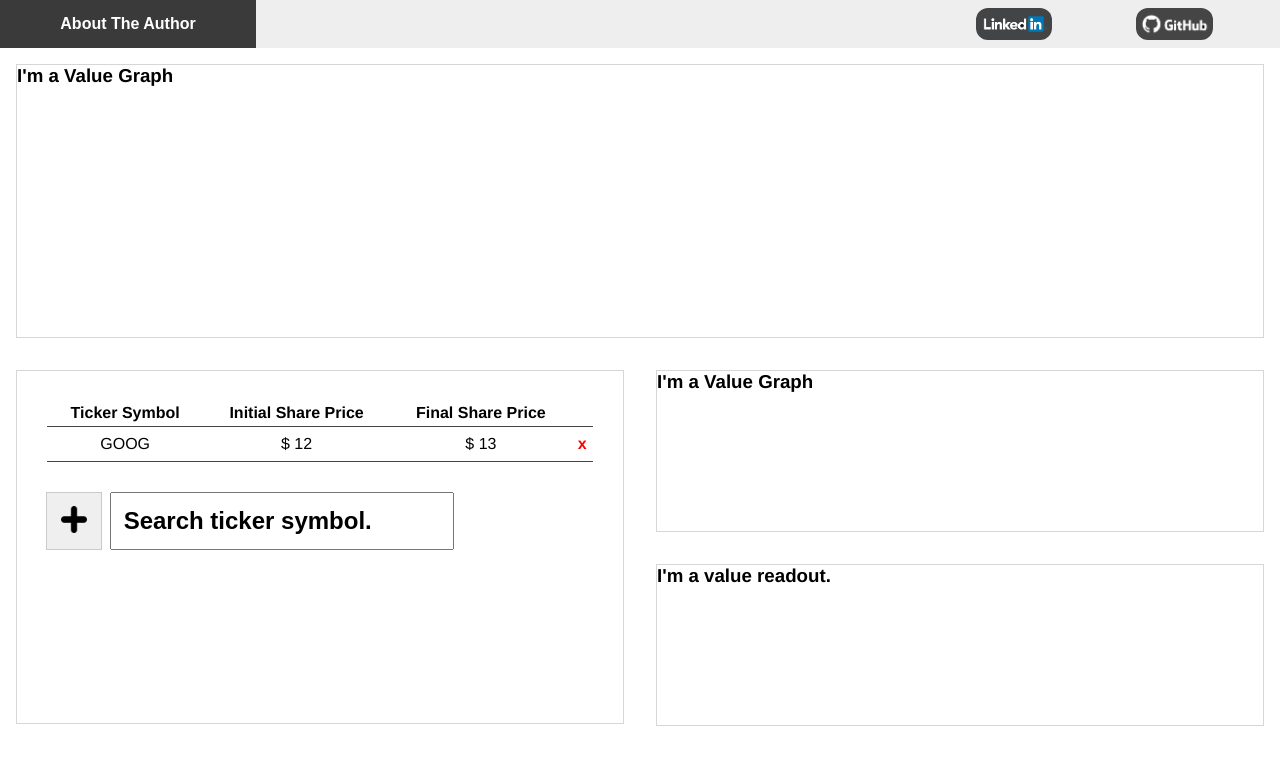
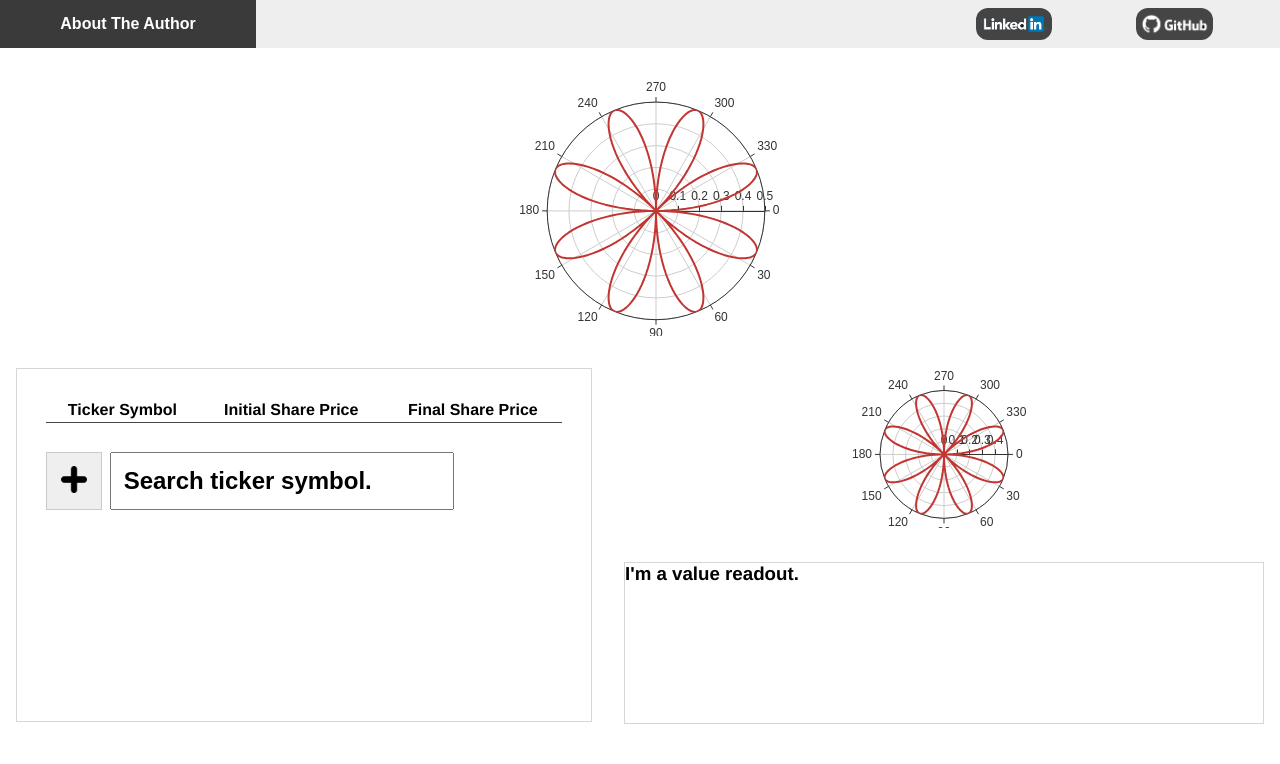
Before and after one commit to HarryMWinters/stock-price-delta, a Vue app: page / in a window 1280 px wide. Shown: the top 764 px of the page. Built offline with nearby package versions, Linux system fonts and the light colour scheme.

Commit message:
Add Multi and single graph w/ echats

```diff
--- a/package.json
+++ b/package.json
@@ -10,7 +10,9 @@
   "dependencies": {
     "axios": "^0.19.0",
     "core-js": "^2.6.5",
-    "vue": "^2.6.10"
+    "echarts": "^4.2.1",
+    "vue": "^2.6.10",
+    "vue-echarts": "^4.0.3"
   },
   "devDependencies": {
     "@vue/cli-plugin-babel": "^3.11.0",
--- a/public/index.html
+++ b/public/index.html
@@ -1,15 +1,20 @@
 <!DOCTYPE html>
 <html lang="en">
   <head>
-    <meta charset="utf-8">
-    <meta http-equiv="X-UA-Compatible" content="IE=edge">
-    <meta name="viewport" content="width=device-width,initial-scale=1.0">
-    <link rel="icon" href="<%= BASE_URL %>favicon.ico">
+    <meta charset="utf-8" />
+    <meta http-equiv="X-UA-Compatible" content="IE=edge" />
+    <meta name="viewport" content="width=device-width,initial-scale=1.0" />
+    <link rel="icon" href="<%= BASE_URL %>favicon.ico" />
+    <!-- <script src="https://cdn.jsdelivr.net/npm/echarts@4.1.0/dist/echarts.js"></script> -->
+    <!-- <script src="https://cdn.jsdelivr.net/npm/vue-echarts@4.0.2"></script> -->
     <title>stock-price-delta</title>
   </head>
   <body>
     <noscript>
-      <strong>We're sorry but stock-price-delta doesn't work properly without JavaScript enabled. Please enable it to continue.</strong>
+      <strong
+        >We're sorry but stock-price-delta doesn't work properly without
+        JavaScript enabled. Please enable it to continue.</strong
+      >
     </noscript>
     <div id="app"></div>
     <!-- built files will be auto injected -->
--- a/src/App.vue
+++ b/src/App.vue
@@ -1,7 +1,7 @@
 <template>
   <div id="app">
     <Nav />
-    <ValueGraph class="large" />
+    <MultiGraph />
     <ControlPanel v-bind:stocks="stocks" v-bind:dates="dates" />
   </div>
 </template>
@@ -9,25 +9,18 @@
 <script>
 import Nav from "./components/nav//Nav.vue";
 import ControlPanel from "./components/control-panel/ControlPanel.vue";
-import ValueGraph from "./components/value-graph/ValueGraph.vue";
+import MultiGraph from "./components/mutli-graph/MultiGraph.vue";
 
 export default {
   name: "app",
   components: {
     Nav,
-    ValueGraph,
+    MultiGraph,
     ControlPanel
   },
   data() {
     return {
-      stocks: [
-        {
-          symbol: "GOOG",
-          initialSharePrice: 12.0,
-          finalSharePrice: 13.0,
-          priceArray: [12.0, 15.0, 13.0]
-        }
-      ],
+      stocks: [],
       dates: {
         initial: "2019-07-01",
         final: "2019-07-02"
--- a/src/components/control-panel/ControlPanel.vue
+++ b/src/components/control-panel/ControlPanel.vue
@@ -2,7 +2,7 @@
   <div class="ControlPanel">
     <StockPicker v-bind:stocks="stocks" v-bind:dates="dates" />
     <div class="col">
-      <ValueGraph />
+      <SingleGraph />
       <ValueReadout />
     </div>
   </div>
@@ -10,7 +10,7 @@
 
 <script>
 import StockPicker from "../stock-picker/StockPicker.vue";
-import ValueGraph from "../value-graph/ValueGraph.vue";
+import SingleGraph from "./single-graph/SingleGraph.vue";
 import ValueReadout from "./value-readout/ValueReadout.vue";
 
 export default {
@@ -21,7 +21,7 @@ export default {
   },
   components: {
     StockPicker,
-    ValueGraph,
+    SingleGraph,
     ValueReadout
   }
 };
--- /dev/null
+++ b/src/components/control-panel/single-graph/SingleGraph.vue
@@ -0,0 +1,76 @@
+<template>
+  <v-chart :options="polar" />
+</template>
+
+<script>
+import ECharts from "vue-echarts";
+import "echarts/lib/chart/line";
+import "echarts/lib/component/polar";
+
+export default {
+  name: "SingleGraph",
+  components: {
+    "v-chart": ECharts
+  },
+  data() {
+    let data = [];
+
+    for (let i = 0; i <= 360; i++) {
+      let t = (i / 180) * Math.PI;
+      let r = Math.sin(2 * t) * Math.cos(2 * t);
+      data.push([r, i]);
+    }
+
+    return {
+      polar: {
+        title: {
+          text: "极坐标双数值轴"
+        },
+        legend: {
+          data: ["line"]
+        },
+        polar: {
+          center: ["50%", "54%"]
+        },
+        tooltip: {
+          trigger: "axis",
+          axisPointer: {
+            type: "cross"
+          }
+        },
+        angleAxis: {
+          type: "value",
+          startAngle: 0
+        },
+        radiusAxis: {
+          min: 0
+        },
+        series: [
+          {
+            coordinateSystem: "polar",
+            name: "line",
+            type: "line",
+            showSymbol: false,
+            data: data
+          }
+        ],
+        animationDuration: 2000
+      }
+    };
+  }
+};
+</script>
+
+<style scoped>
+.echarts {
+  padding: 0;
+  width: 100%;
+  margin: 1rem;
+  height: 10em;
+}
+
+.large {
+  margin: 1rem;
+  height: 17em;
+}
+</style>
--- /dev/null
+++ b/src/components/mutli-graph/MultiGraph.vue
@@ -0,0 +1,71 @@
+<template>
+  <v-chart :options="polar" />
+</template>
+
+<script>
+import ECharts from "vue-echarts";
+import "echarts/lib/chart/line";
+import "echarts/lib/component/polar";
+
+export default {
+  name: "MultiGraph",
+  components: {
+    "v-chart": ECharts
+  },
+  data() {
+    let data = [];
+
+    for (let i = 0; i <= 360; i++) {
+      let t = (i / 180) * Math.PI;
+      let r = Math.sin(2 * t) * Math.cos(2 * t);
+      data.push([r, i]);
+    }
+
+    return {
+      polar: {
+        title: {
+          text: "极坐标双数值轴"
+        },
+        legend: {
+          data: ["line"]
+        },
+        polar: {
+          center: ["50%", "54%"]
+        },
+        tooltip: {
+          trigger: "axis",
+          axisPointer: {
+            type: "cross"
+          }
+        },
+        angleAxis: {
+          type: "value",
+          startAngle: 0
+        },
+        radiusAxis: {
+          min: 0
+        },
+        series: [
+          {
+            coordinateSystem: "polar",
+            name: "line",
+            type: "line",
+            showSymbol: false,
+            data: data
+          }
+        ],
+        animationDuration: 2000
+      }
+    };
+  }
+};
+</script>
+
+<style scoped>
+.echarts {
+  padding: 0;
+  width: 100%;
+  margin: 1rem;
+  height: 17em;
+}
+</style>
--- a/src/components/value-graph/ValueGraph.vue
+++ /dev/null
@@ -1,29 +0,0 @@
-<template>
-  <div class="ValueGraph">
-    <h3>I'm a Value Graph</h3>
-  </div>
-</template>
-
-<script>
-export default {
-  name: "ValueGraph",
-  props: {
-    // large: Boolean
-  }
-};
-</script>
-
-<style scoped>
-.ValueGraph {
-  background: var(--bg-element);
-  border: 1px var(--border) solid;
-  padding: 0;
-  margin: 1rem;
-  height: 10em;
-}
-
-.large {
-  margin: 1rem;
-  height: 17em;
-}
-</style>
```
Also changed, not shown: 1 other file (tests, documents, lock files or other folders).
